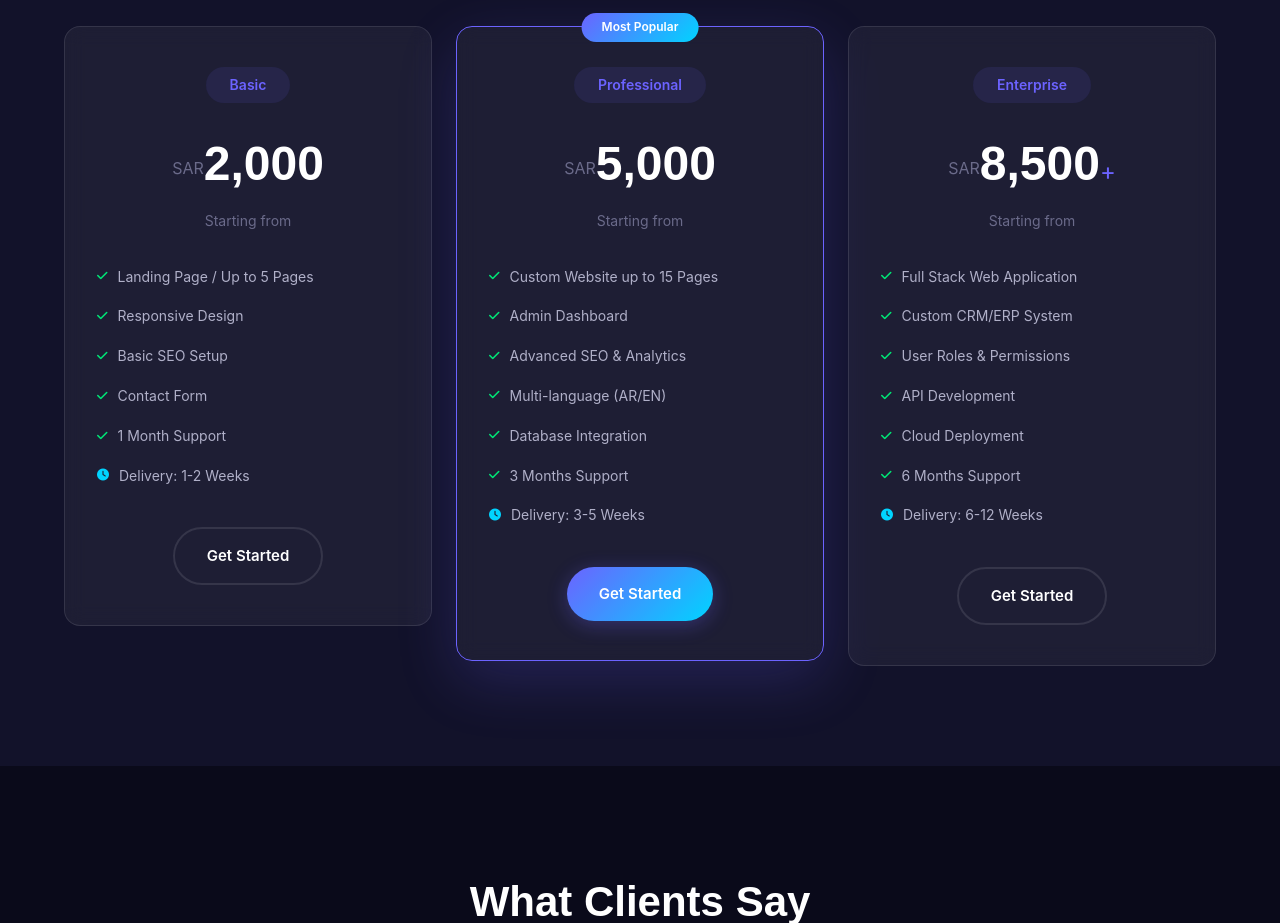
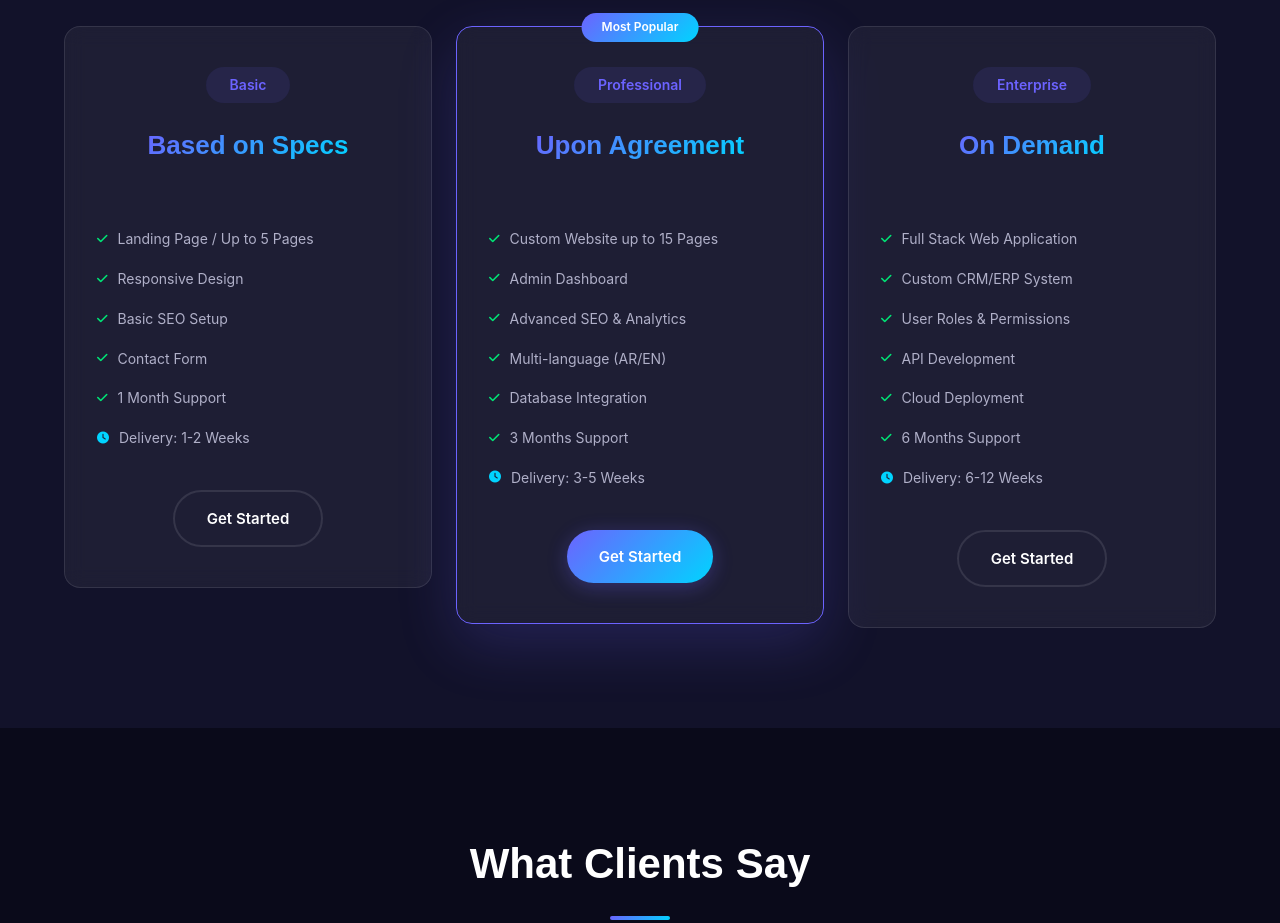
Before and after one commit to ahmedzamzam55/portfolio, a React (Vite) app: page / in a window 1280 px wide. Shown: the part 3700-4623 px from the top of the page. Built offline with nearby package versions, Linux system fonts and the light colour scheme.

Commit message:
تحديث باقات الأسعار لتكون حسب الطلب والاتفاق بدلاً من أرقام محددة

```diff
--- a/src/App.css
+++ b/src/App.css
@@ -140,6 +140,7 @@ ul { list-style:none; } .container { max-width:1200px; margin:0 auto; padding:0
 .price-amount { margin-bottom:4px; }
 .currency { font-size:16px; color:var(--text3); vertical-align:super; }
 .amount { font-family:var(--font-heading); font-size:48px; font-weight:800; color:var(--text); }
+.amount.custom-text { font-size:26px; font-weight:700; background:var(--gradient); -webkit-background-clip:text; -webkit-text-fill-color:transparent; background-clip:text; display:inline-block; }
 .plus { font-size:24px; color:var(--accent); }
 .price-desc { color:var(--text3); font-size:14px; margin-bottom:24px; }
 .price-features { text-align:left; margin-bottom:32px; }
--- a/src/components/Pricing.jsx
+++ b/src/components/Pricing.jsx
@@ -14,11 +14,17 @@ export default function Pricing() {
               {i === 1 && <div className="popular-tag">{t.pricing.popular}</div>}
               <div className="price-badge">{plan.badge}</div>
               <div className="price-amount">
-                <span className="currency">SAR</span>
-                <span className="amount">{plan.amount}</span>
-                {plan.plus && <span className="plus">+</span>}
+                {plan.customPrice ? (
+                  <span className="amount custom-text">{plan.amount}</span>
+                ) : (
+                  <>
+                    <span className="currency">SAR</span>
+                    <span className="amount">{plan.amount}</span>
+                    {plan.plus && <span className="plus">+</span>}
+                  </>
+                )}
               </div>
-              <p className="price-desc">{t.pricing.startFrom}</p>
+              <p className="price-desc" style={plan.customPrice ? { opacity: 0 } : {}}>{t.pricing.startFrom}</p>
               <ul className="price-features">
                 {plan.features.map((f, j) => (
                   <li key={j}><i className={`fas ${j === plan.features.length - 1 ? 'fa-clock' : 'fa-check'}`}></i> {f}</li>
--- a/src/data/translations/ar.js
+++ b/src/data/translations/ar.js
@@ -92,7 +92,8 @@ export const ar = {
     plans: [
       {
         badge: 'أساسية',
-        amount: '2,000',
+        amount: 'حسب المتطلبات',
+        customPrice: true,
         features: [
           'صفحة هبوط / حتى 5 صفحات',
           'تصميم متجاوب',
@@ -104,7 +105,8 @@ export const ar = {
       },
       {
         badge: 'احترافية',
-        amount: '5,000',
+        amount: 'حسب الاتفاق',
+        customPrice: true,
         features: [
           'موقع مخصص حتى 15 صفحة',
           'لوحة تحكم',
@@ -117,8 +119,8 @@ export const ar = {
       },
       {
         badge: 'مؤسسية',
-        amount: '8,500',
-        plus: true,
+        amount: 'حسب الطلب',
+        customPrice: true,
         features: [
           'تطبيق ويب متكامل',
           'نظام CRM/ERP مخصص',
--- a/src/data/translations/en.js
+++ b/src/data/translations/en.js
@@ -92,7 +92,8 @@ export const en = {
     plans: [
       {
         badge: 'Basic',
-        amount: '2,000',
+        amount: 'Based on Specs',
+        customPrice: true,
         features: [
           'Landing Page / Up to 5 Pages',
           'Responsive Design',
@@ -104,7 +105,8 @@ export const en = {
       },
       {
         badge: 'Professional',
-        amount: '5,000',
+        amount: 'Upon Agreement',
+        customPrice: true,
         features: [
           'Custom Website up to 15 Pages',
           'Admin Dashboard',
@@ -117,8 +119,8 @@ export const en = {
       },
       {
         badge: 'Enterprise',
-        amount: '8,500',
-        plus: true,
+        amount: 'On Demand',
+        customPrice: true,
         features: [
           'Full Stack Web Application',
           'Custom CRM/ERP System',
```
